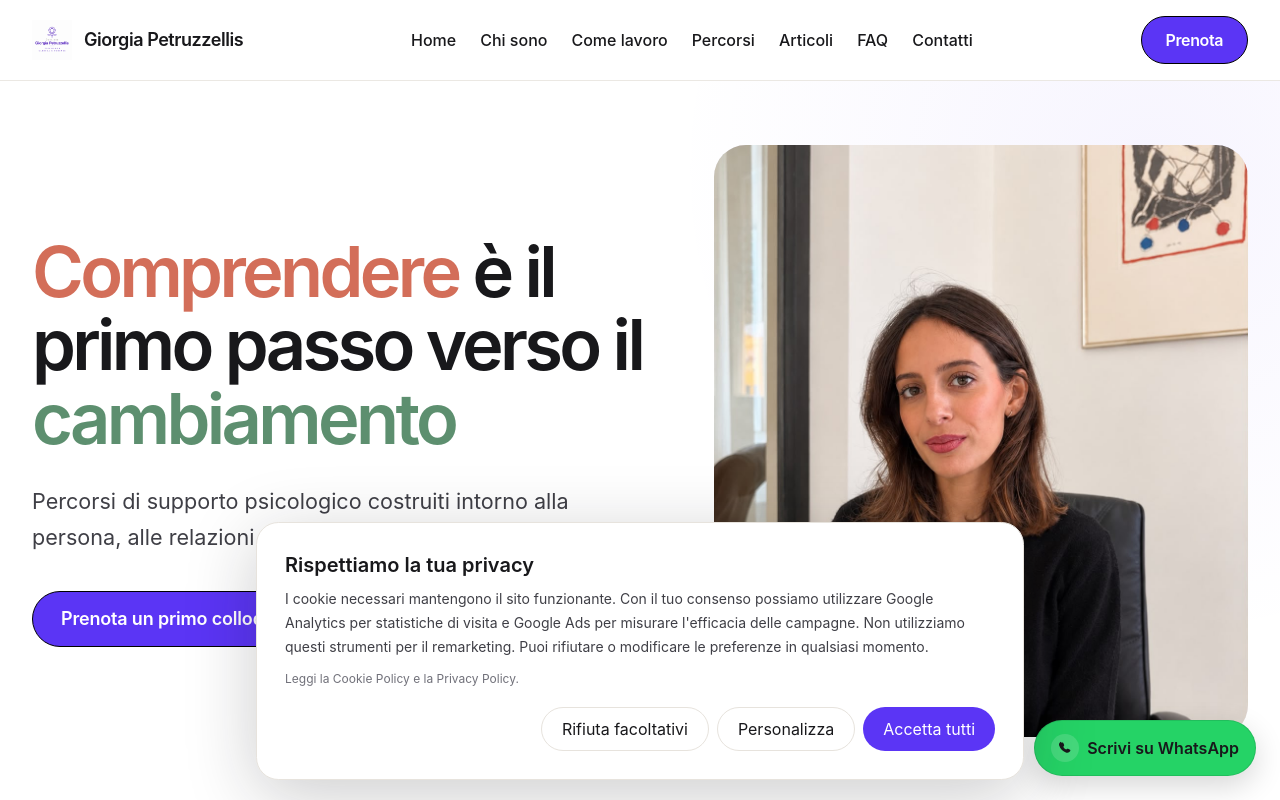
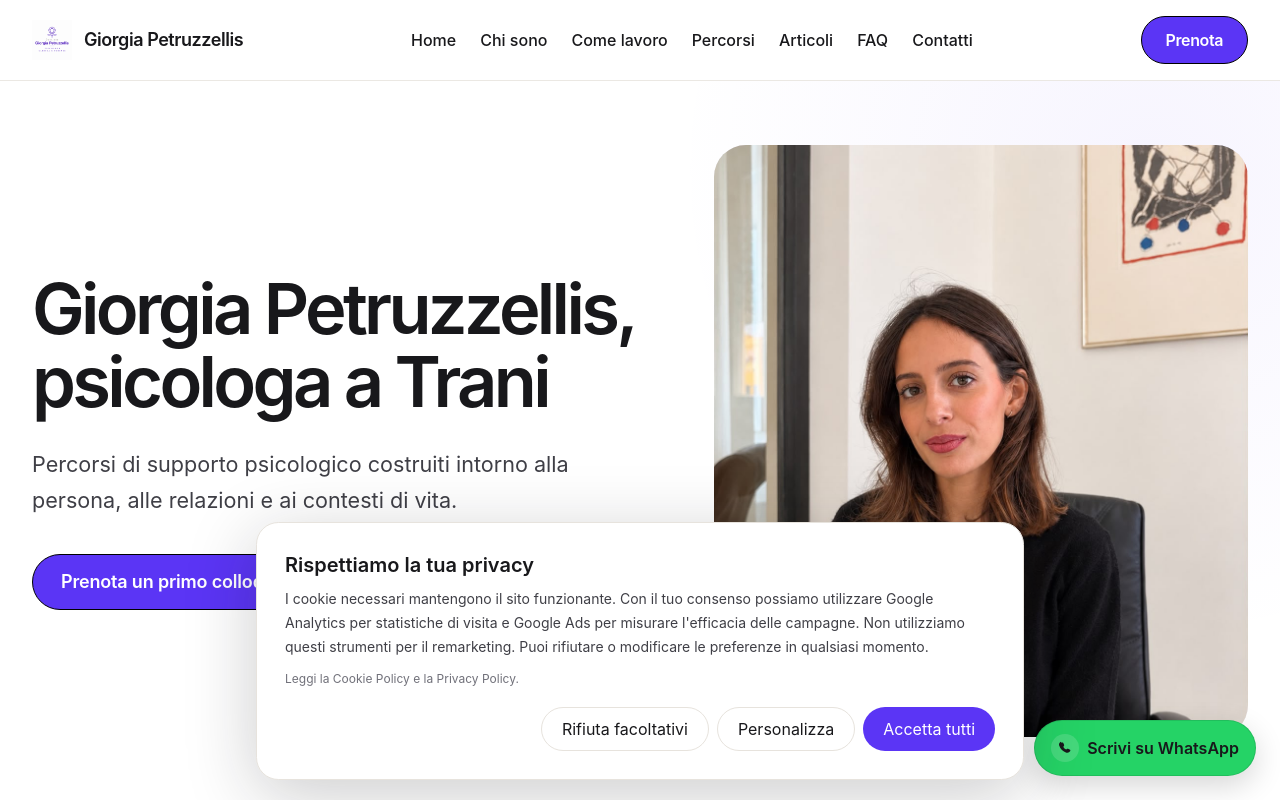
Before and after one commit to Yvanesse/giorgia-psychologist, a Next.js app: page / in a window 1280 px wide. Shown: the top 800 px of the page. Built offline with nearby package versions, Linux system fonts and the light colour scheme.

Commit message:
SEO: introduce Giorgia as psychologist in Trani in homepage heading

```diff
--- a/src/data/hero.ts
+++ b/src/data/hero.ts
@@ -2,7 +2,7 @@ import type { HeroContent } from "@/types/content";
 
 export const heroContent: HeroContent = {
   eyebrow: null,
-  title: "Comprendere è il primo passo verso il cambiamento",
+  title: "Giorgia Petruzzellis, psicologa a Trani",
   highlight: null,
   subtitle:
     "Percorsi di supporto psicologico costruiti intorno alla persona, alle relazioni e ai contesti di vita.",
```
